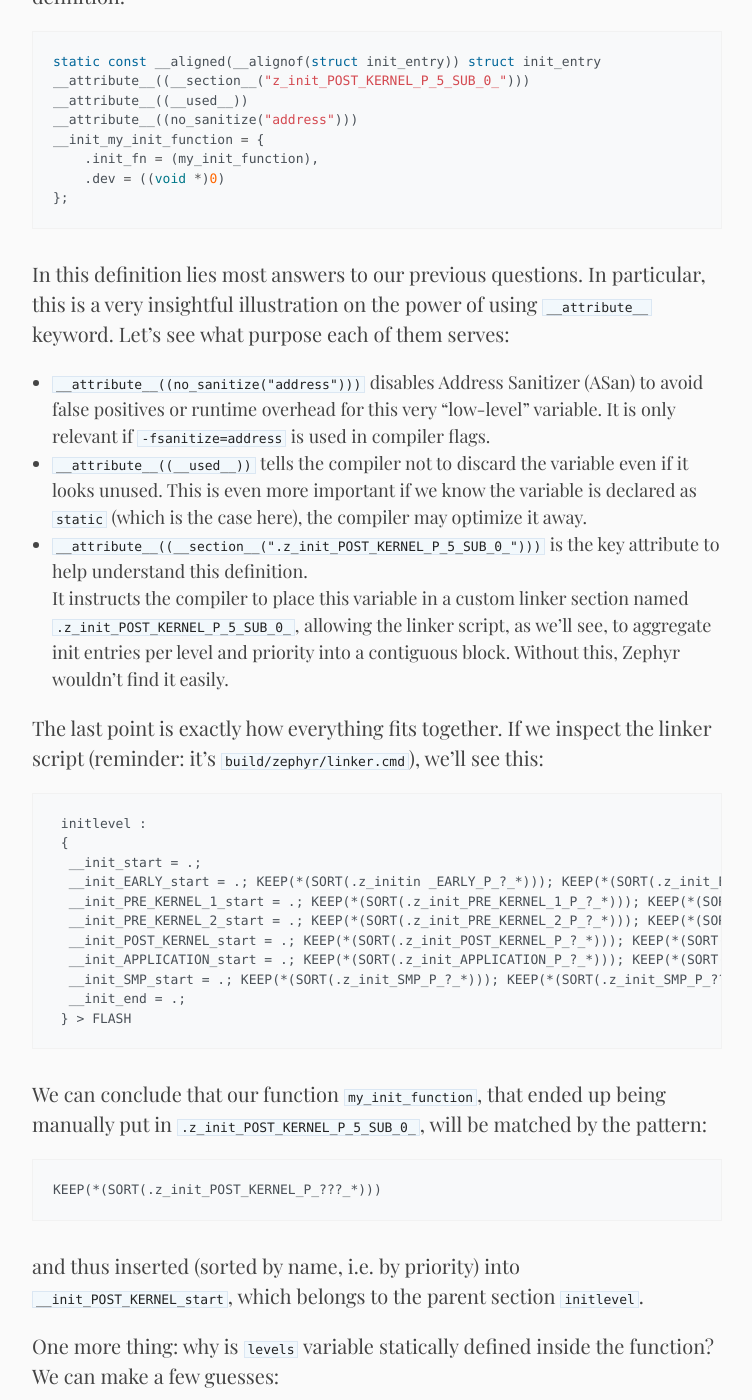
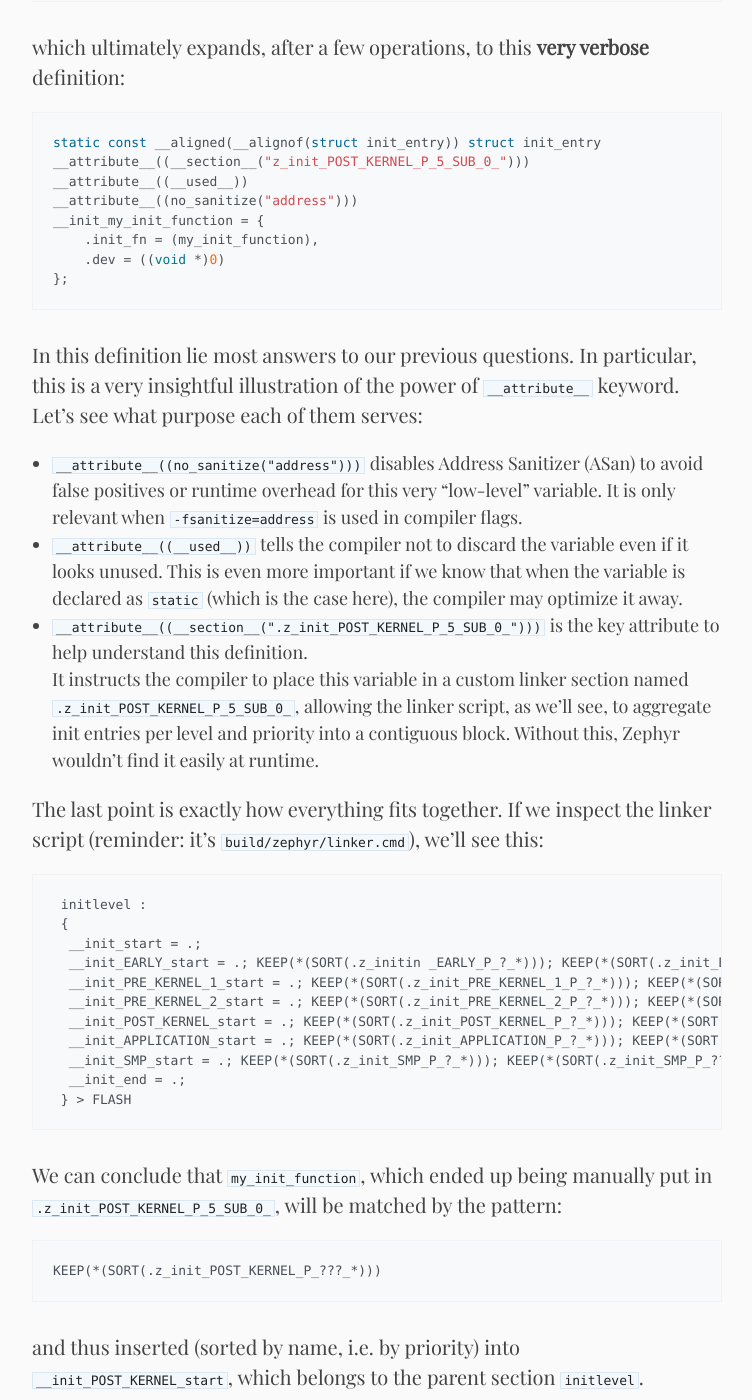
Before and after one commit to n-eq/n-eq.github.io, a Jekyll site: the page built from _posts/2025-07-12-pre-main-zephyr-2.md, in a window 1280 px wide and 1400 px high, scrolled down 4992 px. Shown: the whole window, without its empty margins (138-890 px from the left). Built offline with Jekyll 4.4.1, drawn with Linux system fonts in a browser that asks for light colours; some of the changed text lies outside the part shown.

Commit message:
proofread

````diff
--- a/_posts/2025-07-12-pre-main-zephyr-2.md
+++ b/_posts/2025-07-12-pre-main-zephyr-2.md
@@ -92,8 +92,7 @@
 definition from `arch/arm/core/cortex_m/irq_init.c`:
 
 ```c
-void z_arm_interrupt_init(void)
-{
+void z_arm_interrupt_init(void) {
 	int irq = 0;
 
 #if defined(CONFIG_MULTI_LEVEL_INTERRUPTS) && defined(CONFIG_2ND_LVL_ISR_TBL_OFFSET)
@@ -104,7 +103,6 @@
 		NVIC_SetPriority((IRQn_Type)irq, _IRQ_PRIO_OFFSET);
 	}
 }
-
 ```
 
 The function is basically a loop over all IRQs.\
@@ -117,6 +115,10 @@
 ## 7. [Config-specific] Cache init
 
 Most ARM Cortex-M CPUs don't have data/instruction cache, so this step is skipped.
+Instruction and/or data cache can only be present optionally in Cortex-M7 and M35P.
+In this step, Zephyr calls the generic `arch_cache_init` function, which is empty
+by default on Cortex-M families, even when it's present. Instead, cache control
+is left to the SoC vendor’s implementation, as we'll see in the next article.
 
 ## 8. [Config-specific] Trapping null pointer dereferences
 
@@ -129,8 +131,8 @@
 the size of paged "unmapped" (defaults to `0x400`).
 
 For the remaining cases (ARMv7-M processors, or processors using a backwards-compatible ARMv8-M
-processor implementation supporting Main Extension), a comparator and a mask are used.\ The result
-is still the same though: If any illegal R/W access is performed in the range `[0,
+processor implementation supporting Main Extension), a comparator and a mask are used.\
+The result is still the same though: If any illegal R/W access is performed in the range `[0,
 CONFIG_NULL_POINTER_EXCEPTION_DETECTION_DWT]`, an exception occurs.
 
 This feature is very useful and can help detect null pointer bugs that occur very early during
@@ -189,22 +191,22 @@
 };
 ```
 
-In this definition lies most answers to our previous questions. In particular, this is a very
-insightful illustration on the power of using `__attribute__` keyword. Let's see what purpose each
+In this definition lie most answers to our previous questions. In particular, this is a very
+insightful illustration of the power of `__attribute__` keyword. Let's see what purpose each
 of them serves:
 
 - `__attribute__((no_sanitize("address")))` disables Address Sanitizer (ASan) to avoid false
-  positives or runtime overhead for this very "low-level" variable. It is only relevant if
+  positives or runtime overhead for this very "low-level" variable. It is only relevant when
   `-fsanitize=address` is used in compiler flags.
 - `__attribute__((__used__))` tells the compiler not to discard the variable even if it looks
-  unused. This is even more important if we know the variable is declared as `static` (which is the
+  unused. This is even more important if we know that when the variable is declared as `static` (which is the
   case here), the compiler may optimize it away.
 - `__attribute__((__section__(".z_init_POST_KERNEL_P_5_SUB_0_")))` is the key attribute to help
   understand this definition. \
   It instructs the compiler to place this variable in a custom linker section named
   `.z_init_POST_KERNEL_P_5_SUB_0_`, allowing the linker script, as we'll see, to aggregate init
   entries per level and priority into a contiguous block. Without this, Zephyr wouldn’t find it
-  easily.
+  easily at runtime.
 
 The last point is exactly how everything fits together. If we inspect the linker script
 (reminder: it's `build/zephyr/linker.cmd`), we'll see this:
@@ -223,7 +225,7 @@
  } > FLASH
 ```
 
-We can conclude that our function `my_init_function`, that ended up being manually put in
+We can conclude that `my_init_function`, which ended up being manually put in
 `.z_init_POST_KERNEL_P_5_SUB_0_`, will be matched by the pattern:
 
 ```asm
````
Also changed, not shown: other parts of _posts/2025-07-12-pre-main-zephyr-2.md (+5 -3 lines).
